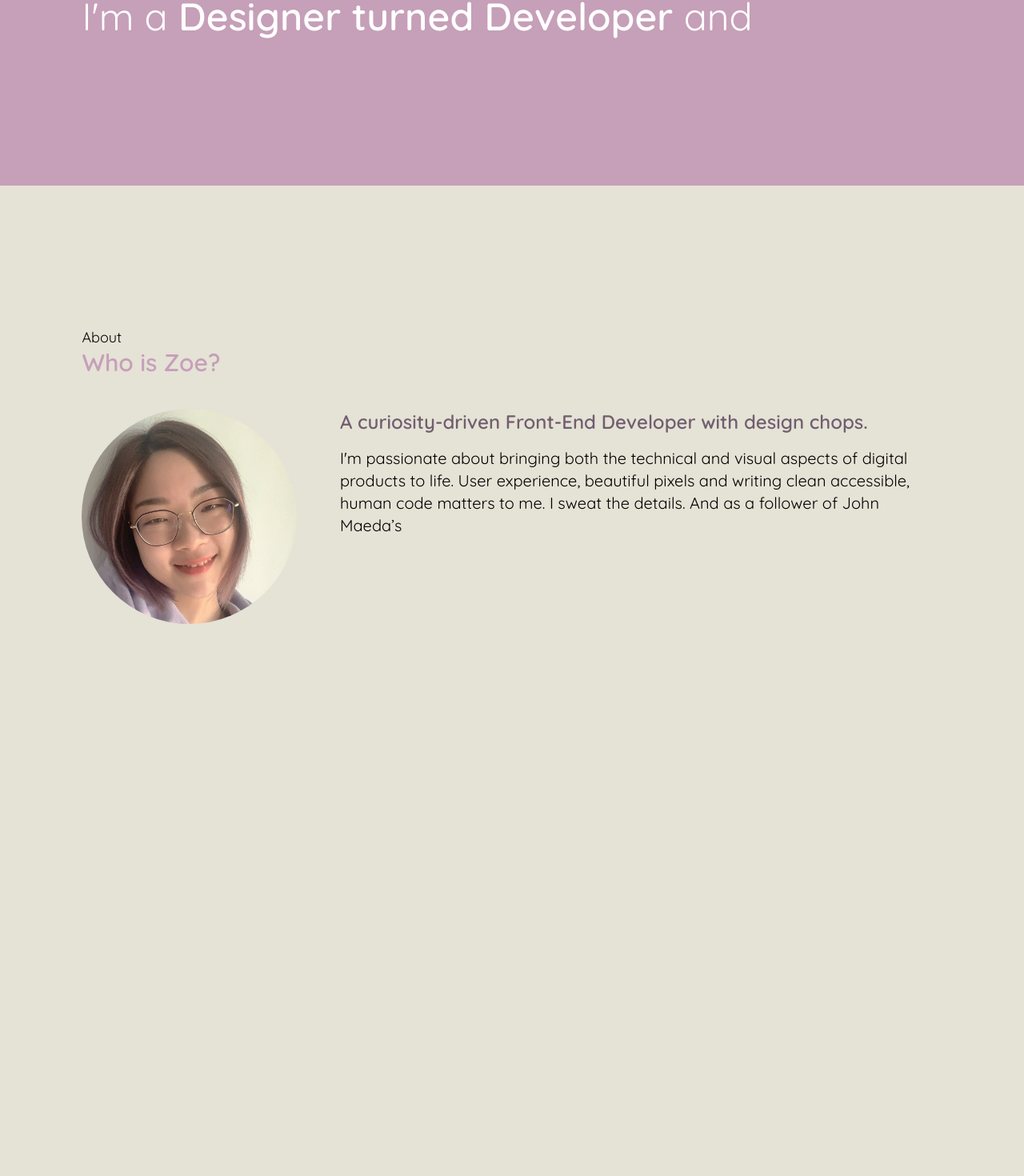
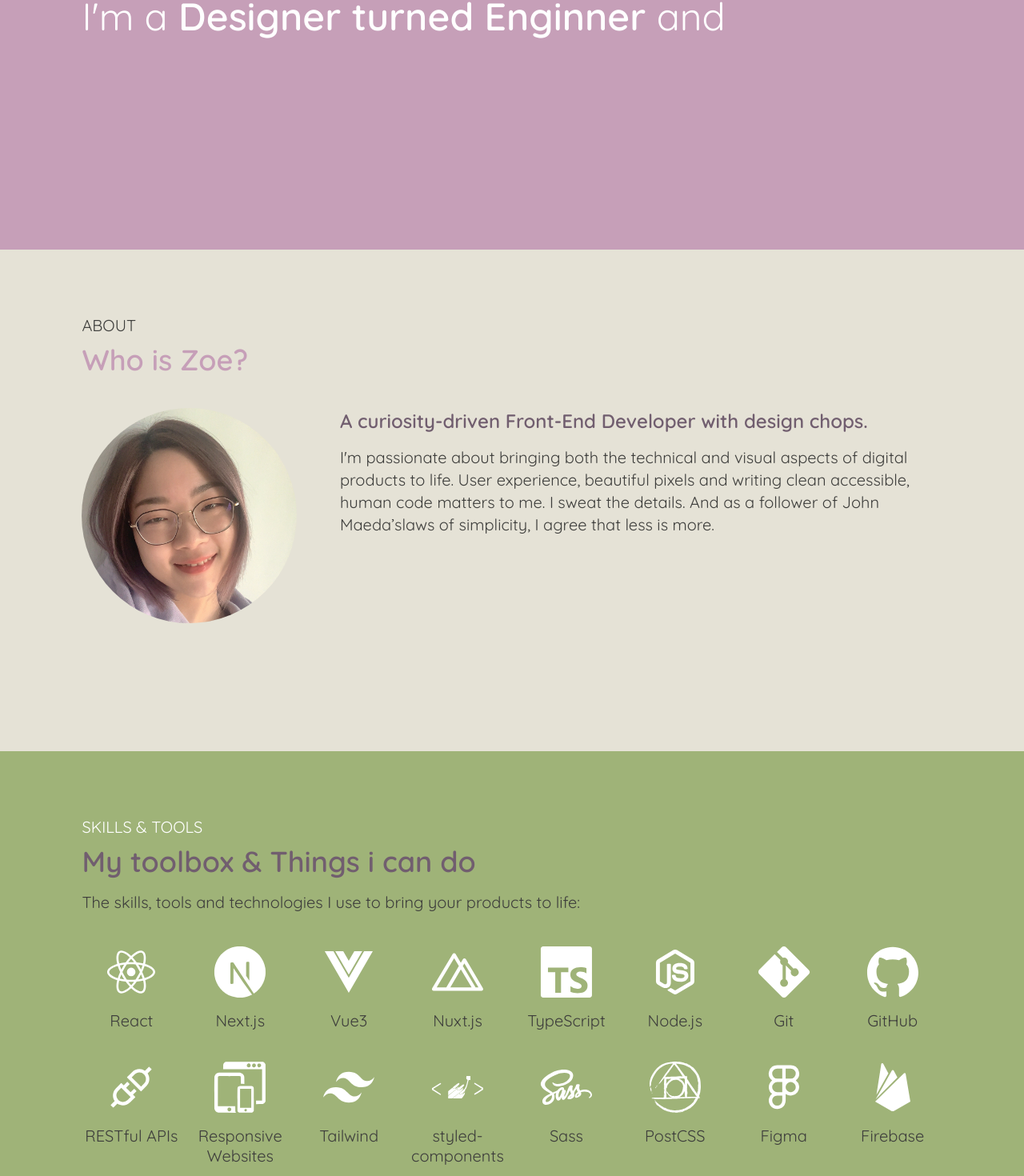
Before and after one commit to ZoeHaveFun/ZoeHaveFun.github.io, a Next.js app: page / in a window 1280 px wide. Shown: the part 200-1670 px from the top of the page at 80% size. Before the commit the page ends 1076 px from the top, so only its background shows below. Built offline with nearby package versions, Linux system fonts and the light colour scheme; what tailwind-clip-path would draw is missing.

Commit message:
feat: skills section

```diff
--- a/src/components/sections.tsx
+++ b/src/components/sections.tsx
@@ -1,22 +1,32 @@
 import Image from "next/image";
 import { FC, ReactNode } from "react";
 import portraitPic from "../../public/portrait.jpg";
+import { icons, IconsSVG } from "./icons";
+
+type IconBoxProps = {
+  iconName: string
+}
+
+const IconBox: FC<IconBoxProps> = ({iconName}) => {
+  return (
+    <div className="flex flex-col text-center h-36">
+      {IconsSVG(iconName)}
+      <p className="mt-4 leading-tight">{iconName}</p>
+    </div>
+  );
+};
 
 type AngleProps = {
   bgColor: string,
   coverColor: string;
   clipPath: string;
+  rwd: string;
 };
 
-export const Angle: FC<AngleProps> = ({bgColor, coverColor, clipPath}) => {
-  return(
-    // <div className="w-full sm:h-32 lg:h-40 h-20 bg-main-beige
-    // after:content-[''] after:block after:h-20
-    // after:bg-main-violet after:clip-path-polygonA
-    // "></div>
-    <div className={`w-full sm:h-32 lg:h-40 h-20 ${bgColor}
-    after:content-[''] after:block after:h-20
-    after:${coverColor} after:clip-path-${clipPath}
+export const Angle: FC<AngleProps> = ({ bgColor, coverColor, clipPath, rwd }) => {
+  return (
+    <div className={`w-full ${rwd} ${bgColor}
+    after:content-[''] after:block after:h-full ${coverColor} ${clipPath}
     `}></div>
   );
 };
@@ -27,9 +37,9 @@ export const Hero: FC = () => {
       <div className="max-w-7xl mx-auto px-8% text-5xl leading-normal">
         <h1>
           <span>Hello, I am Zoe</span>
-          <br/>
+          <br />
           I'm a
-          <span className="font-bold"> Designer turned Developer </span>
+          <span className="font-bold"> Designer turned Enginner </span>
           and
         </h1>
       </div>
@@ -39,26 +49,62 @@ export const Hero: FC = () => {
 
 export const About: FC = () => {
   return (
-    <section className="bg-main-beige py-24">
+    <section className="bg-main-beige py-20">
       <div className="max-w-7xl mx-auto px-8%">
-        <h2>About</h2>
-        <h3 className="text-3xl font-bold text-main-violet">Who is Zoe?</h3>
+        <h2 className="pb-2">ABOUT</h2>
+        <h3 className="text-4xl font-bold text-main-violet">Who is Zoe?</h3>
         <div className="mt-10 flex justify-between flex-col sm:flex-row">
           <div className="sm:w-1/4 max-w-[300px] mx-auto">
             <Image
-            src={portraitPic}
-            alt="Portrait"
-            className="rounded-full object-contain"
-            />
+              src={portraitPic}
+              alt="Portrait"
+              className="rounded-full object-contain" />
           </div>
           <div className="sm:w-3/4 sm:pl-[5%] sm:pt-0 pt-4 leading-6">
             <h2 className="text-2xl font-bold text-violet-dark">A curiosity-driven Front-End Developer with design chops.</h2>
             <p className="text-xl py-4">
               I'm passionate about  bringing both the technical and visual aspects of digital products to life. User experience, beautiful pixels and writing clean accessible, human code matters to me. I sweat the details. And as a follower of John Maeda’s
+              <a href="http://lawsofsimplicity.com/" target="_blank" aria-label="open link to laws of simplicity website.">laws of simplicity</a>
+              , I agree that less is more.
             </p>
           </div>
         </div>
       </div>
     </section>
-  )
-}
+  );
+};
+
+export const Skills: FC = () => {
+  return (
+    <><section className="bg-main-green py-20">
+      <div className="max-w-7xl mx-auto px-8%">
+        <h2 className="text-white pb-2">SKILLS & TOOLS</h2>
+        <h3 className="text-4xl font-bold text-violet-dark">
+          My toolbox & Things i can do
+        </h3>
+        <p className="pt-4">
+          The skills, tools and technologies I use to bring your products to life:
+        </p>
+        <div className="my-10 grid gap-x-3 sm:grid-cols-4 lg:grid-cols-8 grid-cols-2">
+          {
+            icons.map(({name})=> (
+              <IconBox iconName={name} />
+            ))
+          }
+          {/* <div className="h-36">
+            <GithubIcon className="fill-white h-16" />
+            <p className="mt-4">GitHub</p>
+          </div>
+          <div className="h-36">
+            <TypeScriptIcon className="fill-white h-16" />
+            <p className="mt-4">TypeScript</p>
+          </div>
+          <div className="h-36">
+            <ReactIcon className="fill-white h-16" />
+            <p className="mt-4">React</p>
+          </div> */}
+        </div>
+      </div>
+    </section></>
+  );
+};
--- a/src/pages/index.tsx
+++ b/src/pages/index.tsx
@@ -1,6 +1,6 @@
 import Head from 'next/head';
 import { Quicksand } from 'next/font/google';
-import { About, Angle, Hero } from "@/components/sections";
+import { About, Angle, Hero, Skills } from "@/components/sections";
 
 const quicksand = Quicksand({
   weight: ['300', '400', '500', '600'],
@@ -18,10 +18,13 @@ export default function Home() {
         <link rel="icon" href="/favicon.ico" />
       </Head>
 
-      <main style={quicksand.style} className="text-lg font-base leading-snug sm:leading-normal">
+      <main style={quicksand.style} className="text-xl font-base text-main-black leading-snug sm:leading-normal">
         <Hero />
-        <Angle bgColor={"bg-main-beige"} coverColor={"bg-main-violet"} clipPath={"polygonA"}/>
+        <Angle bgColor="bg-main-beige" coverColor="after:bg-main-violet" clipPath="after:clip-path-polygonA" rwd="sm:h-32 lg:h-40 h-20" />
         <About />
+        <Angle bgColor="bg-main-green" coverColor="after:bg-main-beige" clipPath="after:clip-path-polygonB" rwd="sm:h-14 lg:h-20 h-9" />
+        <Skills />
+        <Angle bgColor="bg-green-light" coverColor="after:bg-main-green" clipPath="after:clip-path-polygonC" rwd="sm:h-14 lg:h-20 h-9" />
       </main>
     </>
   )
```
